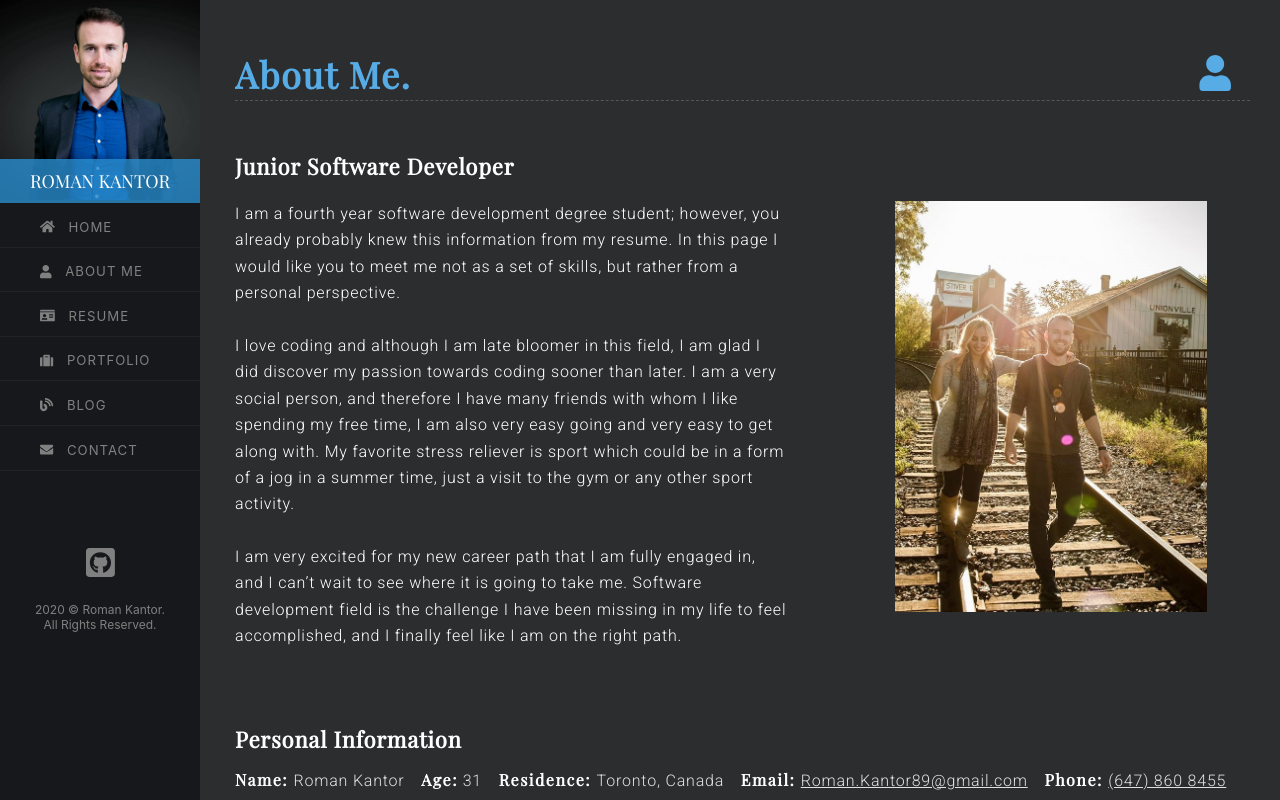
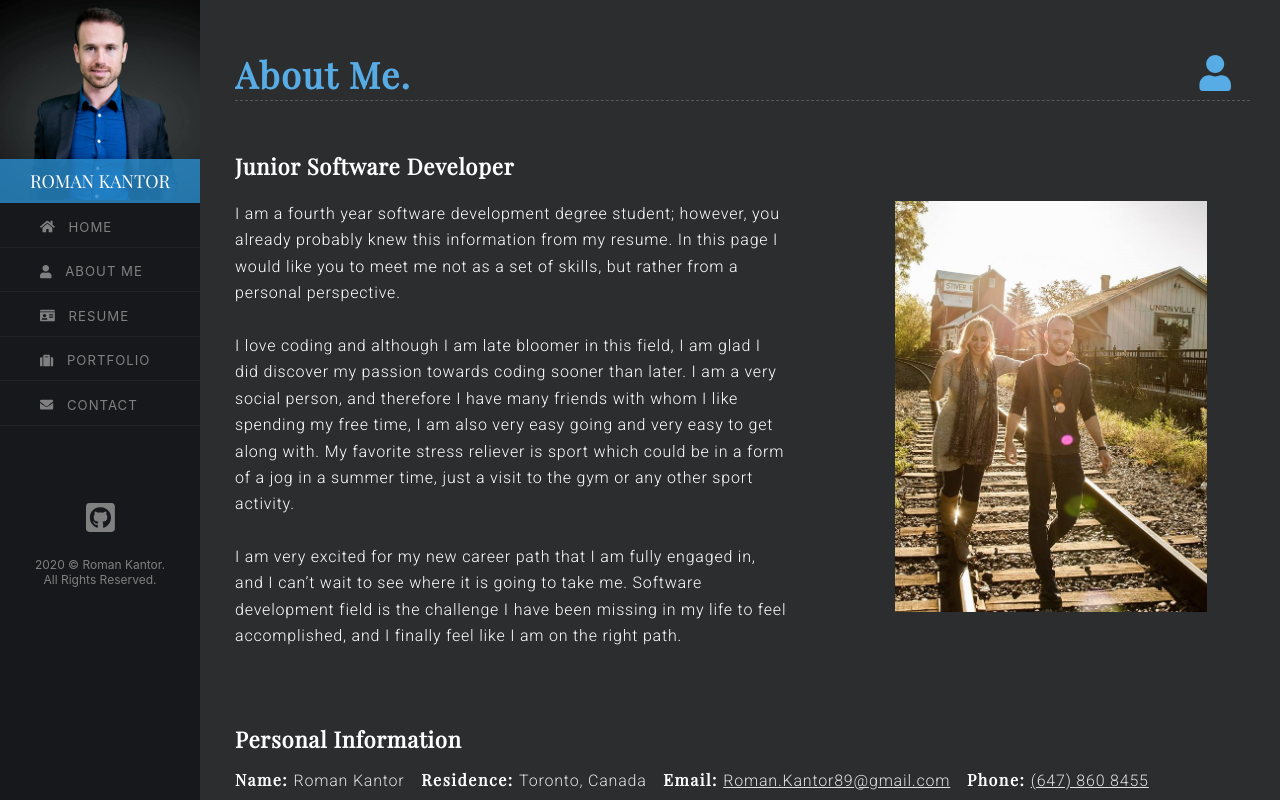
Before and after one commit to RomanKantor89/my-portfolio, a React (Create React App) app: page /AboutMe in a window 1280 px wide. Built offline with nearby package versions, Linux system fonts and the light colour scheme.

Commit message:
minor fixes

```diff
--- a/src/App.js
+++ b/src/App.js
@@ -50,7 +50,7 @@ class App extends Component {
               <img className="HeadShotImage" src={require('../src/images/RomanHeadShotCroped.jpg')} alt="Original"/>
               <h2>ROMAN KANTOR</h2>
             </div>
-            <div className="main-menu-links" id="NavLinks" >
+            <div className="main-menu-links" id="NavLinks" tabIndex="0" onBlur={this.updateMenuState} >
               <Navbar />
             </div>
             <div className="main-menu-links">
@@ -117,12 +117,6 @@ const Navbar = () => {
           </Link>
         </li>
         <li>
-          <Link to="/Blog" className="nav-link">
-            <FontAwesomeIcon icon={faBlog}/> &nbsp;
-            BLOG
-          </Link>
-        </li>
-        <li>
           <Link to="/Contact" className="nav-link">
             <FontAwesomeIcon icon={faEnvelope}/> &nbsp;
             CONTACT
--- a/src/components/About_me/AboutMe.css
+++ b/src/components/About_me/AboutMe.css
@@ -91,6 +91,6 @@
 	}
 
 	.page .personal {
-		width: 100%;
+		width: 90%;
 	}
 }
--- a/src/components/About_me/AboutMe.js
+++ b/src/components/About_me/AboutMe.js
@@ -52,10 +52,6 @@ class AboutMe extends Component {
               <span className="value"> Roman Kantor </span>
             </li> &nbsp; &nbsp;
             <li>
-              <span className="title"> Age:</span>
-              <span className="value"> 31 </span>
-            </li> &nbsp; &nbsp;
-            <li>
               <span className="title"> Residence: </span>
               <span className="value"> Toronto, Canada </span>
             </li> &nbsp; &nbsp;
```
